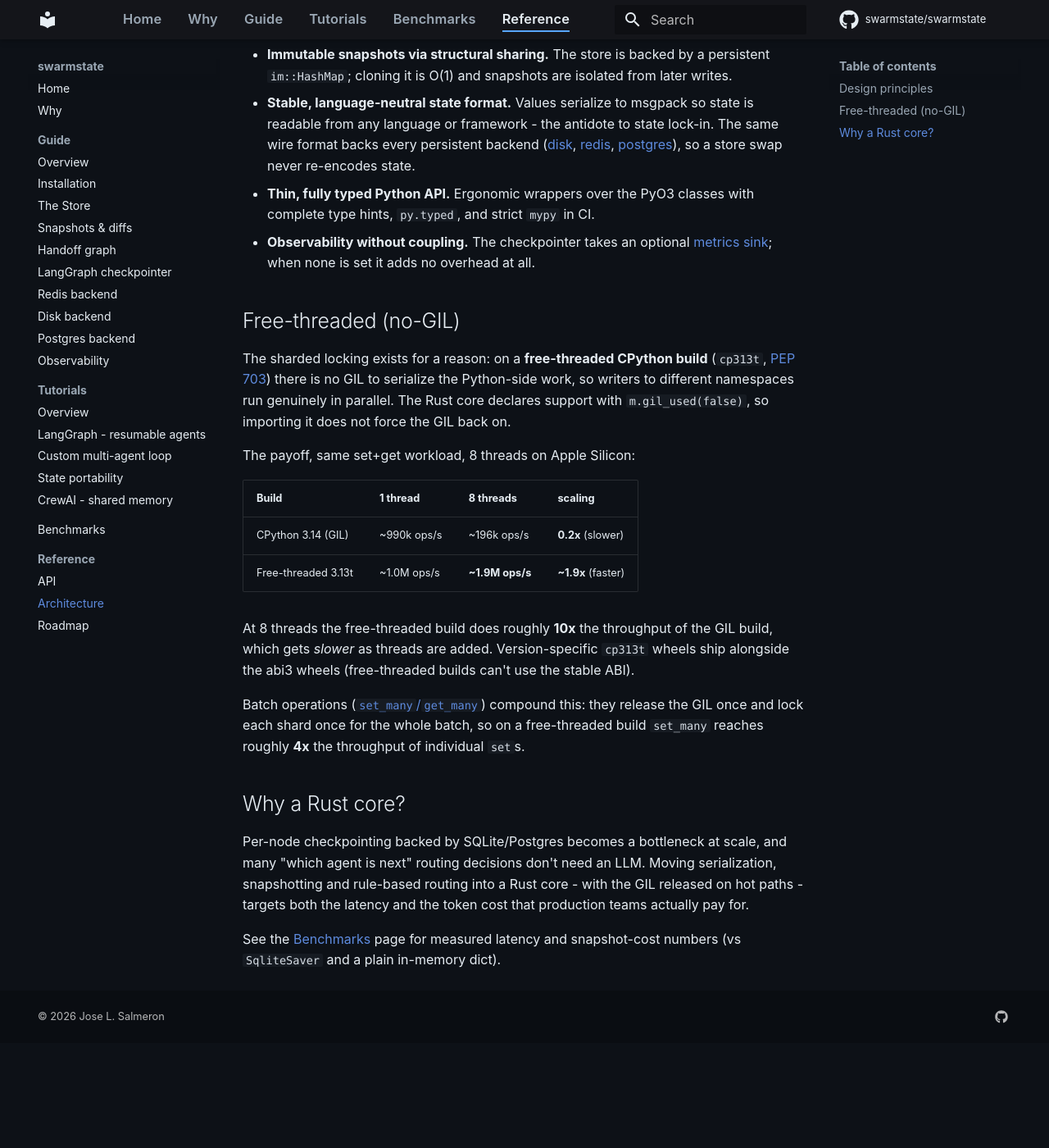
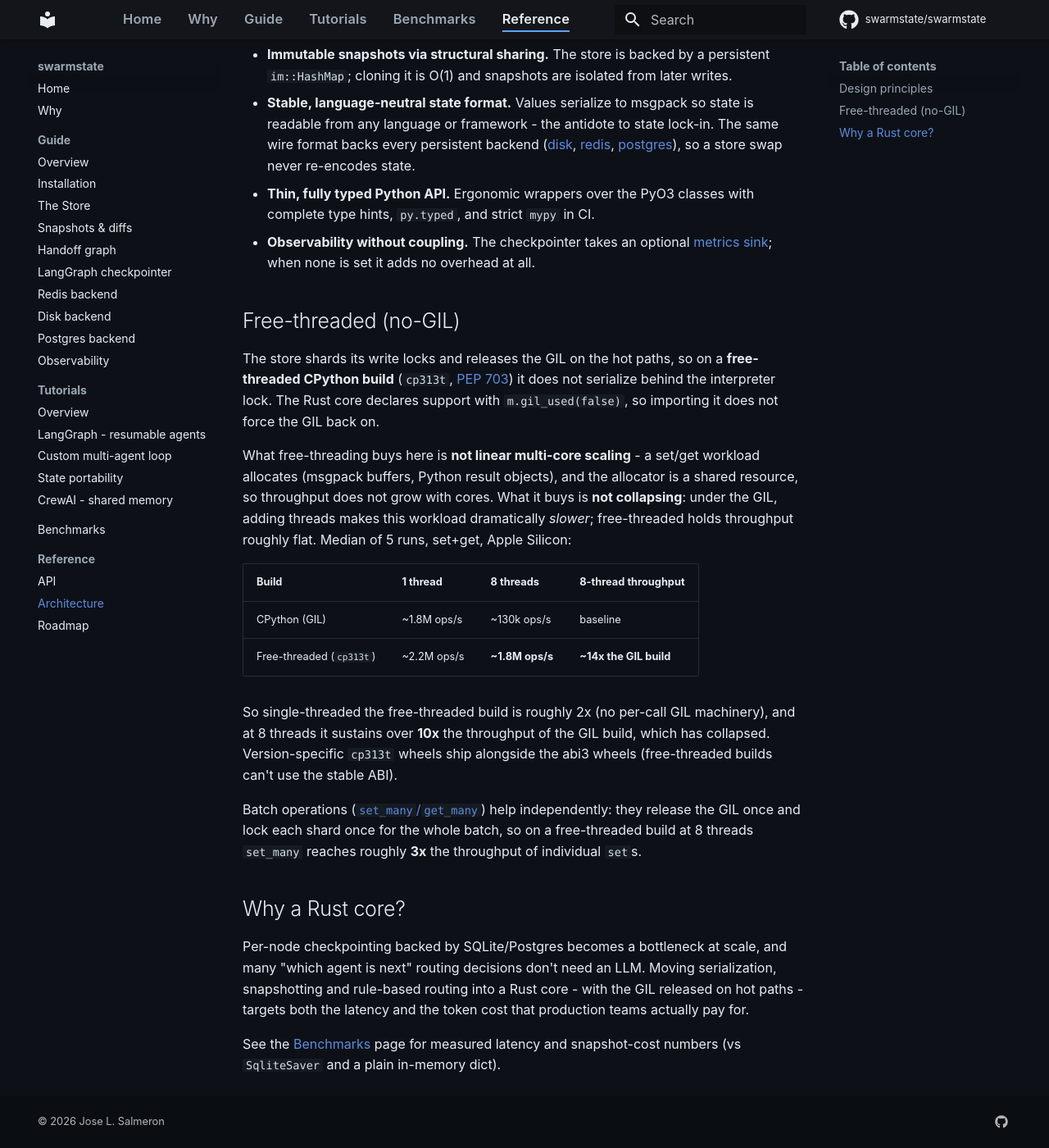
Before and after one commit to swarmstate/swarmstate.github.io, an MkDocs documentation site: the page built from docs/architecture.md, in a window 1280 px wide and 1400 px high, scrolled down 781 px. Shown: the whole window at 82% size. Built offline with MkDocs 1.6.1 and Material for MkDocs 9.7.7, drawn with Linux system fonts in a browser that asks for light colours; comment, search, counter and statistics services are not loaded; before the commit the page ends 2053 px from its top, so only the background shows below that.

Commit message:
docs: correct free-threaded claims to reproducible numbers
Careful re-measurement (median of 5) showed the earlier "scales ~1.9x across
cores" claim was not reproducible: the set+get workload is allocation-bound and
does not scale with cores on either build. The real, reproducible result is that
free-threaded does not *collapse* under threads the way the GIL build does - at
8 threads it sustains ~1.8M ops/s vs ~130k on GIL (~10x), and is ~2x single-
threaded. set_many is ~3x individual sets at 8 threads (was overstated as 4x).
Updated architecture, benchmarks, roadmap and the store guide accordingly.

Co-Authored-By: Claude Opus 4.8 (1M context) <noreply@anthropic.com>

```diff
--- a/docs/architecture.md
+++ b/docs/architecture.md
@@ -42,25 +42,31 @@ swarmstate/
 
 ## Free-threaded (no-GIL)
 
-The sharded locking exists for a reason: on a **free-threaded CPython build** (`cp313t`,
-[PEP 703](https://peps.python.org/pep-0703/)) there is no GIL to serialize the Python-side
-work, so writers to different namespaces run genuinely in parallel. The Rust core declares
-support with `m.gil_used(false)`, so importing it does not force the GIL back on.
+The store shards its write locks and releases the GIL on the hot paths, so on a
+**free-threaded CPython build** (`cp313t`, [PEP 703](https://peps.python.org/pep-0703/))
+it does not serialize behind the interpreter lock. The Rust core declares support with
+`m.gil_used(false)`, so importing it does not force the GIL back on.
 
-The payoff, same set+get workload, 8 threads on Apple Silicon:
+What free-threading buys here is **not linear multi-core scaling** - a set/get workload
+allocates (msgpack buffers, Python result objects), and the allocator is a shared resource,
+so throughput does not grow with cores. What it buys is **not collapsing**: under the GIL,
+adding threads makes this workload dramatically *slower*; free-threaded holds throughput
+roughly flat. Median of 5 runs, set+get, Apple Silicon:
 
-| Build | 1 thread | 8 threads | scaling |
+| Build | 1 thread | 8 threads | 8-thread throughput |
 | --- | --- | --- | --- |
-| CPython 3.14 (GIL) | ~990k ops/s | ~196k ops/s | **0.2x** (slower) |
-| Free-threaded 3.13t | ~1.0M ops/s | **~1.9M ops/s** | **~1.9x** (faster) |
+| CPython (GIL) | ~1.8M ops/s | ~130k ops/s | baseline |
+| Free-threaded (`cp313t`) | ~2.2M ops/s | **~1.8M ops/s** | **~14x the GIL build** |
 
-At 8 threads the free-threaded build does roughly **10x** the throughput of the GIL build,
-which gets *slower* as threads are added. Version-specific `cp313t` wheels ship alongside
-the abi3 wheels (free-threaded builds can't use the stable ABI).
+So single-threaded the free-threaded build is roughly 2x (no per-call GIL machinery), and at
+8 threads it sustains over **10x** the throughput of the GIL build, which has collapsed.
+Version-specific `cp313t` wheels ship alongside the abi3 wheels (free-threaded builds can't
+use the stable ABI).
 
-Batch operations ([`set_many`/`get_many`](guide/store.md#batch-reads-and-writes)) compound
-this: they release the GIL once and lock each shard once for the whole batch, so on a
-free-threaded build `set_many` reaches roughly **4x** the throughput of individual `set`s.
+Batch operations ([`set_many`/`get_many`](guide/store.md#batch-reads-and-writes)) help
+independently: they release the GIL once and lock each shard once for the whole batch, so on
+a free-threaded build at 8 threads `set_many` reaches roughly **3x** the throughput of
+individual `set`s.
 
 ## Why a Rust core?
 
```
Also changed, not shown: docs/benchmarks.md (+16 -13 lines), docs/guide/store.md (+2 -1 lines), docs/roadmap.md (+1 -1 lines).
